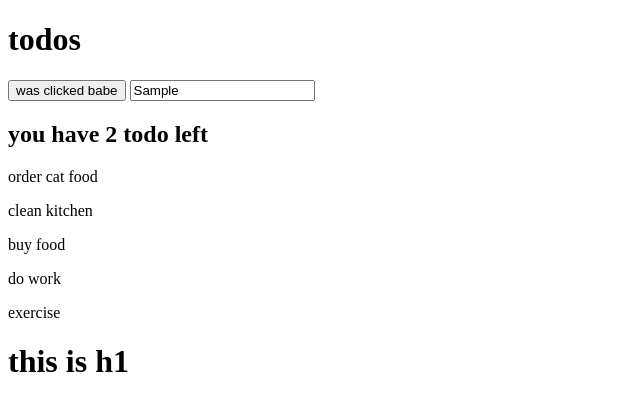
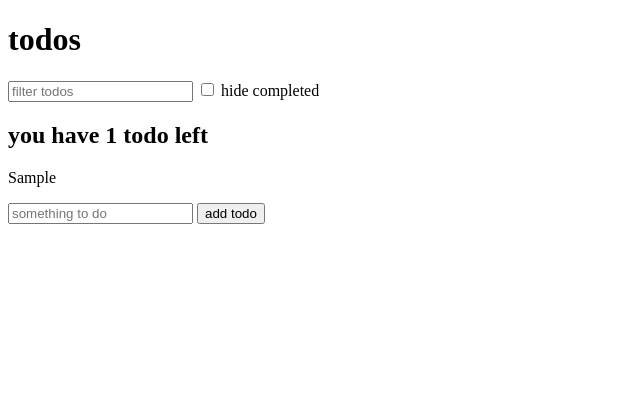
Before and after one commit to motasem99/js_bootcamp, a plain HTML site: page todo-app/index.html in a window 1280 px wide. Both pictures are taken after typing "Sample" into the empty fields and a click on the button "add todo". Shown: the whole page, without its empty margins (0-640 px from the left). Drawn offline with Linux system fonts and the light colour scheme.

Commit message:
js_bootcamp

```diff
--- a/todo-app/index.html
+++ b/todo-app/index.html
@@ -7,8 +7,17 @@
   </head>
   <body>
     <h1>todos</h1>
-    <button id="add-todo">add todo</button>
-    <input id="add-todo-text" type="text" placeholder="type todo" />
+    <!-- <input id="add-todo-text" type="text" placeholder="type todo" />
+    <button id="add-todo">add todo</button> -->
+    <input id="search-text" type="text" placeholder="filter todos" />
+    <label>
+      <input type="checkbox" id="hide-completed" /> hide completed
+    </label>
+    <div id="todos"></div>
+    <form id="new-todo">
+      <input type="text" name="text" placeholder="something to do" id="" />
+      <button id="">add todo</button>
+    </form>
     <!-- <p>clean the kitchen</p>
     <p>book flight</p>
     <p>research museums</p>
--- a/todo-app/todo.js
+++ b/todo-app/todo.js
@@ -1,41 +1,68 @@
-const todo = [
-  {
-    text: 'order cat food',
-    completed: true,
-  },
-  {
-    text: 'clean kitchen',
-    completed: false,
-  },
-  {
-    text: 'buy food',
-    completed: true,
-  },
-  {
-    text: 'do work',
-    completed: false,
-  },
-  {
-    text: 'exercise',
-    completed: true,
-  },
+let todos = [
+  // {
+  //   text: 'order cat food',
+  //   completed: true,
+  // },
+  // {
+  //   text: 'clean kitchen',
+  //   completed: false,
+  // },
+  // {
+  //   text: 'buy food',
+  //   completed: true,
+  // },
+  // {
+  //   text: 'do work',
+  //   completed: false,
+  // },
+  // {
+  //   text: 'exercise',
+  //   completed: true,
+  // },
 ];
 
-const inCompleteTodos = todo.filter(function (todo) {
+const todosJSON = localStorage.getItem('todos');
+if (todosJSON !== null) {
+  todos = JSON.parse(todosJSON);
+}
+
+// 1. setup a div contain for todos
+// 2. setup filters (searchText) and wir up a new filters input to change it
+// 3. create a renderTodos function to render and render the latest filtered data
+
+const filters = {
+  searchText: '',
+  hideCompleted: false,
+};
+
+const renderTodos = function (todos, filters) {
+  const filteredTodos = todos.filter(function (todo) {
+    const searchTextMatch = todo.text
+      .toLowerCase()
+      .includes(filters.searchText.toLowerCase());
+    const hideCompletedMatch = !filters.hideCompleted || !todo.completed;
+
+    return searchTextMatch && hideCompletedMatch;
+  });
+
+  const inCompleteTodos = filteredTodos.filter(function (todo) {
     return !todo.completed;
   });
 
+  document.querySelector('#todos').innerHTML = '';
+
   const summary = document.createElement('h2');
   summary.textContent = `you have ${inCompleteTodos.length} todo left`;
-document.querySelector('body').appendChild(summary);
+  document.querySelector('#todos').appendChild(summary);
 
-todo.forEach(function (todo) {
+  filteredTodos.forEach(function (todo) {
     const p = document.createElement('p');
     p.textContent = todo.text;
-  document.querySelector('body').appendChild(p);
+    document.querySelector('#todos').appendChild(p);
   });
+};
 
-/////////////////////
+renderTodos(todos, filters);
 
 // const paragraphs = document.querySelectorAll('p');
 
@@ -47,15 +74,53 @@ todo.forEach(function (todo) {
 
 // listen for new todo creation
 
-document.querySelector('#add-todo').addEventListener('click', function (e) {
-  e.target.textContent = 'was clicked babe';
-  const addH1 = document.createElement('h1');
-  addH1.textContent = 'this is h1';
-  document.querySelector('body').appendChild(addH1);
+// document.querySelector('#add-todo').addEventListener('click', function (e) {
+//   e.target.textContent = 'was clicked babe';
+//   const addH1 = document.createElement('h1');
+//   addH1.textContent = 'this is h1';
+//   document.querySelector('body').appendChild(addH1);
+// });
+
+// listen for todo text change
+
+// document
+//   .querySelector('#add-todo-text')
+//   .addEventListener('input', function (e) {
+//     console.log(e.target.value);
+//   });
+///////////////////////////
+document.querySelector('#search-text').addEventListener('input', function (e) {
+  filters.searchText = e.target.value;
+  renderTodos(todos, filters);
 });
 
+// 1. create a form with a single input for todo text
+// 2. setup an submit handler and cancel the default action
+// 3. add a new item to the todos array with that text data (completed value of false)
+// 4. rerender the application
+// 5. clear the input field value
+
+document.querySelector('#new-todo').addEventListener('submit', function (e) {
+  e.preventDefault();
+  todos.push({
+    text: e.target.elements.text.value,
+    completed: false,
+  });
+
+  localStorage.setItem('todos', JSON.stringify(todos));
+
+  renderTodos(todos, filters);
+  e.target.elements.text.value = '';
+});
+
+// 1. create a checkbox and and setup event listener -> "hide completed"
+// 2. create new hideCompleted filter (default false)
+// 3. update hideCompleted an rerender list on checkbox change
+// 4. setup rerenderTodos to remove completed items
+
 document
-  .querySelector('#add-todo-text')
-  .addEventListener('input', function (e) {
-    console.log(e.target.value);
+  .querySelector('#hide-completed')
+  .addEventListener('change', function (e) {
+    filters.hideCompleted = e.target.checked;
+    renderTodos(todos, filters);
   });
```
Also changed, not shown: notes-app/index.html (+20 -4 lines), notes-app/notes-app.js (+68 -23 lines). Lines whose indentation alone changed are shown as unchanged.
